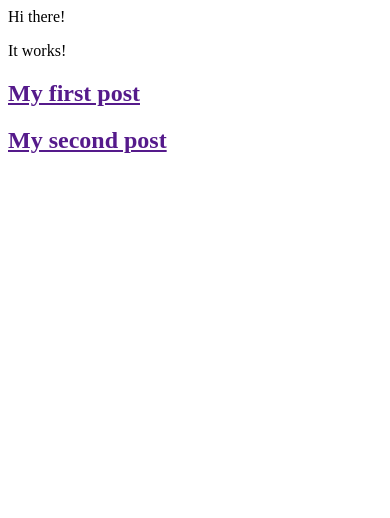
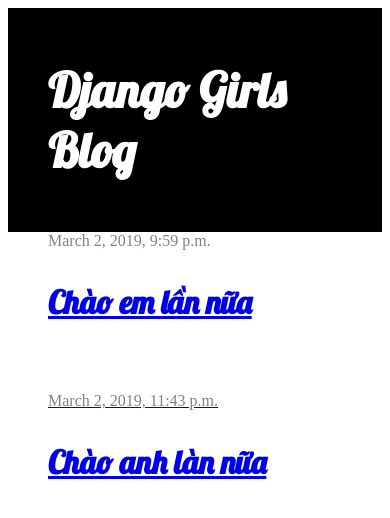
Before and after one commit to khoaminh100597/Blog-made-by-django, a Django app: page / in a window 390 px wide. Shown: the top 518 px of the page. Run offline with Django 3.2, Linux system fonts and the light colour scheme; data comes from the database, SQL or seed files in the repository; both versions use the stored data as it was after the commit.

Commit message:
Fourth commit

```diff
--- /dev/null
+++ b/blog/static/css/blog.css
@@ -0,0 +1,46 @@
+.page-header {
+    background-color: black;
+    margin-top: 0;
+    padding: 20px 20px 20px 40px;
+}
+
+.page-header h1, .page-header h1 a, .page-header h1 a:visited, .page-header h1 a:active {
+    color: #ffffff;
+    font-size: 36pt;
+    text-decoration: none;
+}
+
+.content {
+    margin-left: 40px;
+}
+
+h1, h2, h3, h4 {
+    font-family: 'Lobster', cursive;
+}
+
+.date {
+    color: #828282;
+}
+
+.save {
+    float: right;
+}
+
+.post-form textarea, .post-form input {
+    width: 100%;
+}
+
+.top-menu, .top-menu:hover, .top-menu:visited {
+    color: #ffffff;
+    float: right;
+    font-size: 26pt;
+    margin-right: 20px;
+}
+
+.post {
+    margin-bottom: 70px;
+}
+
+.post h2 a, .post h2 a:visited {
+    color: #000000;
+}
--- /dev/null
+++ b/blog/templates/blog/base.html
@@ -0,0 +1,22 @@
+{% load static %}
+<!DOCTYPE html>
+<html>
+    <head>
+        <title>My blog</title>
+        <link href="//fonts.googleapis.com/css?family=Lobster&subset=latin,latin-ext" rel="stylesheet" type="text/css">
+        <link rel="stylesheet" href="{% static 'css/blog.css' %}">
+    </head>
+    <body>
+            <div class="page-header">
+                <h1><a href="/">Django Girls Blog</a></h1>
+            </div>
+            <div class="content container">
+                <div class="row">
+                    <div class="col-md-8">
+                    {% block content %}
+                    {% endblock %}
+                    </div>
+                </div>
+            </div>
+    </body>
+</html>
--- a/blog/templates/blog/post_list.html
+++ b/blog/templates/blog/post_list.html
@@ -1,11 +1,12 @@
-<html>
-    <head>
-        <title>My blog</title>
-    </head>
-    <body>
-        <p>Hi there!</p>
-        <p>It works!</p>
-        <h2><a href="">My first post</a></h2>
-        <h2><a href="">My second post</a></h2>
-    </body>
-</html>
+{% extends 'blog/base.html' %}
+{% block content %}
+    {% for post in posts %}
+        <div class="post">
+            <div class="date">
+                {{ post.published_date }}
+            </div>
+            <h1><a href="{% url "post_detail" pk=post.pk %}"</h1>
+            <p>{{ post.text|linebreaksbr }}</p>
+        </div>
+    {% endfor %}
+{% endblock %}
--- a/blog/urls.py
+++ b/blog/urls.py
@@ -3,5 +3,6 @@ from . import views
 
 
 urlpatterns = [
-    path('', views.post_list, name='post_list')
+    path('', views.post_list, name='post_list'),
+    path('post/<int:pk>/', views.post_detail, name='post_detail'),
 ]
--- a/blog/views.py
+++ b/blog/views.py
@@ -1,5 +1,13 @@
-from django.shortcuts import render
+from django.shortcuts import render, get_object_or_404
+from django.utils import timezone
+from .models import Post
 
 # Create your views here.
 def post_list(request):
-    return render(request, 'blog/post_list.html', {})
+    posts = Post.objects.filter(published_date__lte=timezone.now()).order_by('published_date')
+    return render(request, 'blog/post_list.html', {'posts': posts})
+
+
+def post_detail(request, pk):
+    post = get_object_or_404(Post, pk=pk)
+    return render(request, 'blog/post_detail.html', {'post': post})
```
Also changed, not shown: blog/templates/blog/post_detail.html (added, +13 -0 lines), db.sqlite3.
